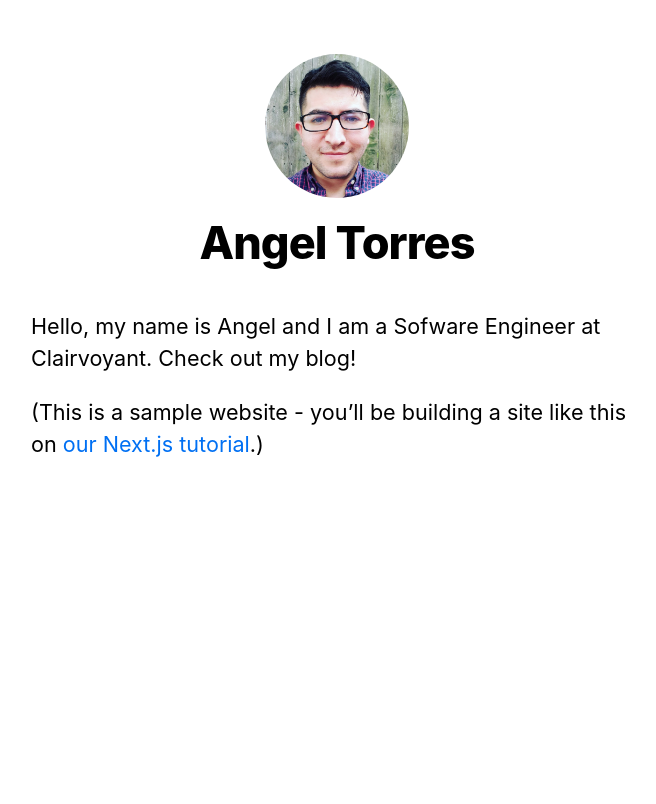
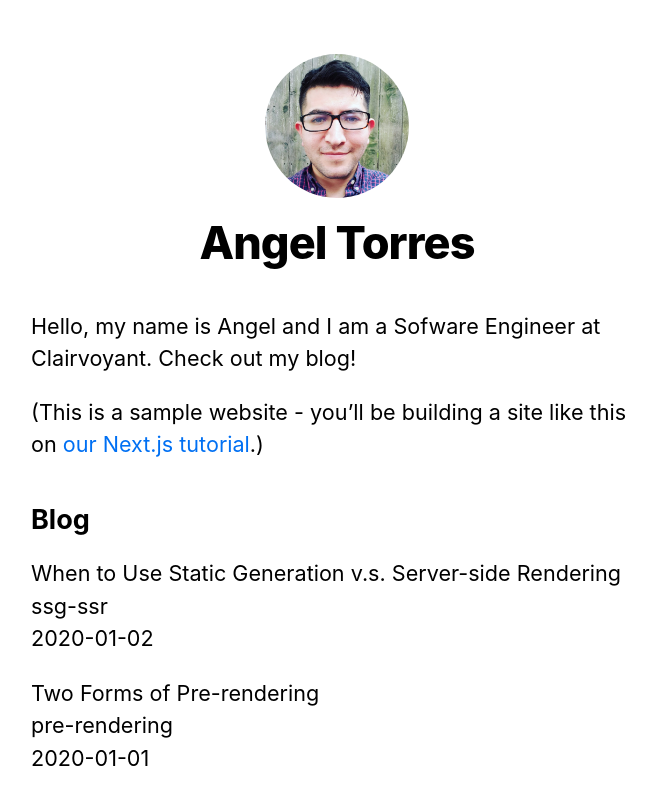
Before and after one commit to angeltorgon/nextjs-tutorial, a Next.js app in the folder nextjs-blog/: page / in a window 1280 px wide. Shown: the top 804 px of the page, without its empty margins (303-959 px from the left). Built offline with nearby package versions, Linux system fonts and the light colour scheme.

Commit message:
was able to render blog info on index.js

```diff
--- /dev/null
+++ b/nextjs-blog/lib/posts.js
@@ -0,0 +1,36 @@
+import fs from 'fs'
+import path from 'path'
+import matter from 'gray-matter'
+
+const postsDirectory = path.join(process.cwd(), 'posts')
+
+export function getSortedPostsData() {
+  // Get file names under /posts
+  const fileNames = fs.readdirSync(postsDirectory)
+  const allPostsData = fileNames.map(fileName => {
+    // Remove ".md" from file name to get id
+    const id = fileName.replace(/\.md$/, '')
+
+    // Read markdown file as string
+    const fullPath = path.join(postsDirectory, fileName)
+    const fileContents = fs.readFileSync(fullPath, 'utf8')
+
+    // Use gray-matter to parse the post metadata section
+    const matterResult = matter(fileContents)
+    console.log("matterResult - ", matterResult)
+
+    // Combine the data with the id
+    return {
+      id,
+      ...matterResult.data
+    }
+  })
+  // Sort posts by date
+  return allPostsData.sort((a, b) => {
+    if (a.date < b.date) {
+      return 1
+    } else {
+      return -1
+    }
+  })
+}
--- a/nextjs-blog/package.json
+++ b/nextjs-blog/package.json
@@ -8,6 +8,7 @@
     "start": "next start"
   },
   "dependencies": {
+    "gray-matter": "^4.0.2",
     "next": "9.3.5",
     "react": "16.13.1",
     "react-dom": "16.13.1",
--- a/nextjs-blog/pages/index.js
+++ b/nextjs-blog/pages/index.js
@@ -1,8 +1,9 @@
 import Head from 'next/head'
 import Layout, { siteTitle } from '../components/layout'
 import utilStyles from '../styles/utils.module.scss'
+import { getSortedPostsData } from '../lib/posts'
 
-export default function Home() {
+export default function Home({ allPostsData }) {
   return (
     <Layout home>
       <Head>
@@ -15,6 +16,29 @@
           <a href="https://nextjs.org/learn">our Next.js tutorial</a>.)
         </p>
       </section>
+      <section className={`${utilStyles.headingMd} ${utilStyles.padding1px}`}>
+        <h2 className={utilStyles.headingLg}>Blog</h2>
+        <ul className={utilStyles.list}>
+          {allPostsData.map(({ id, date, title }) => (
+            <li className={utilStyles.listItem} key={id}>
+              {title}
+              <br />
+              {id}
+              <br />
+              {date}
+            </li>
+          ))}
+        </ul>
+      </section>
     </Layout>
   )
 }
+
+export async function getStaticProps() {
+  const allPostsData = getSortedPostsData()
+  return {
+    props: {
+      allPostsData
+    }
+  }
+}
```
Also changed, not shown: 1 other file (tests, documents, lock files or other folders).
